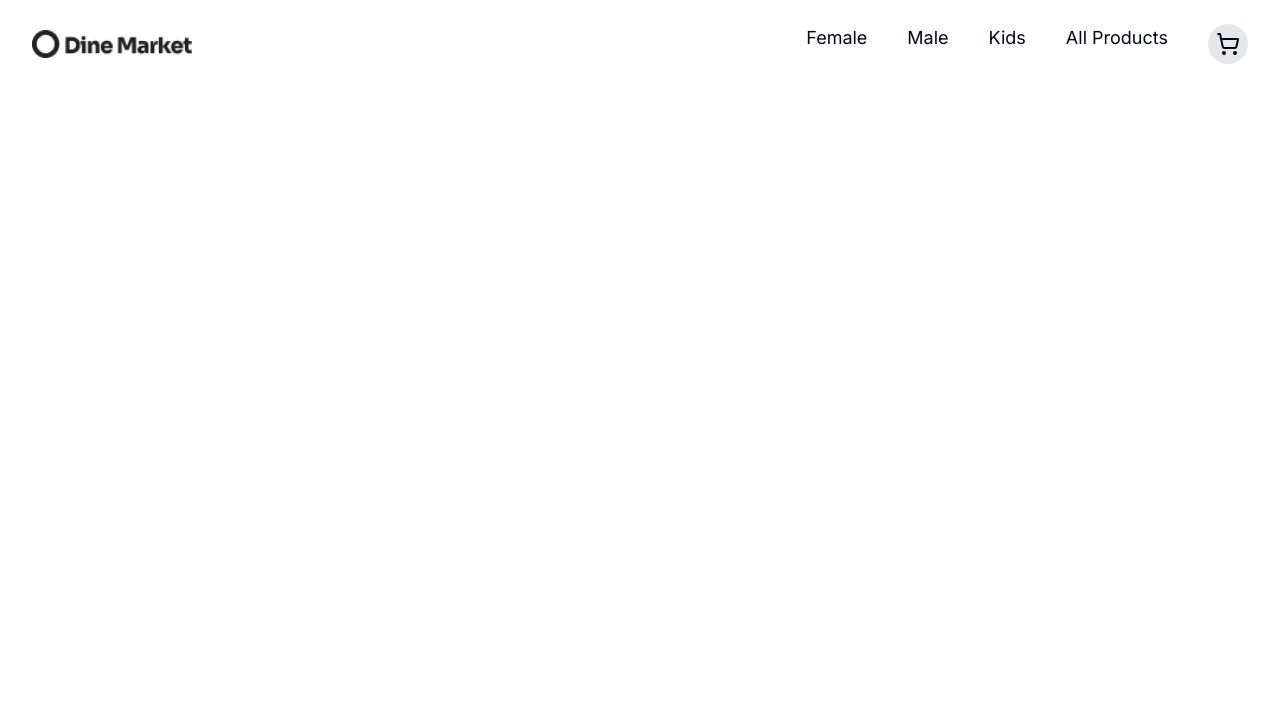
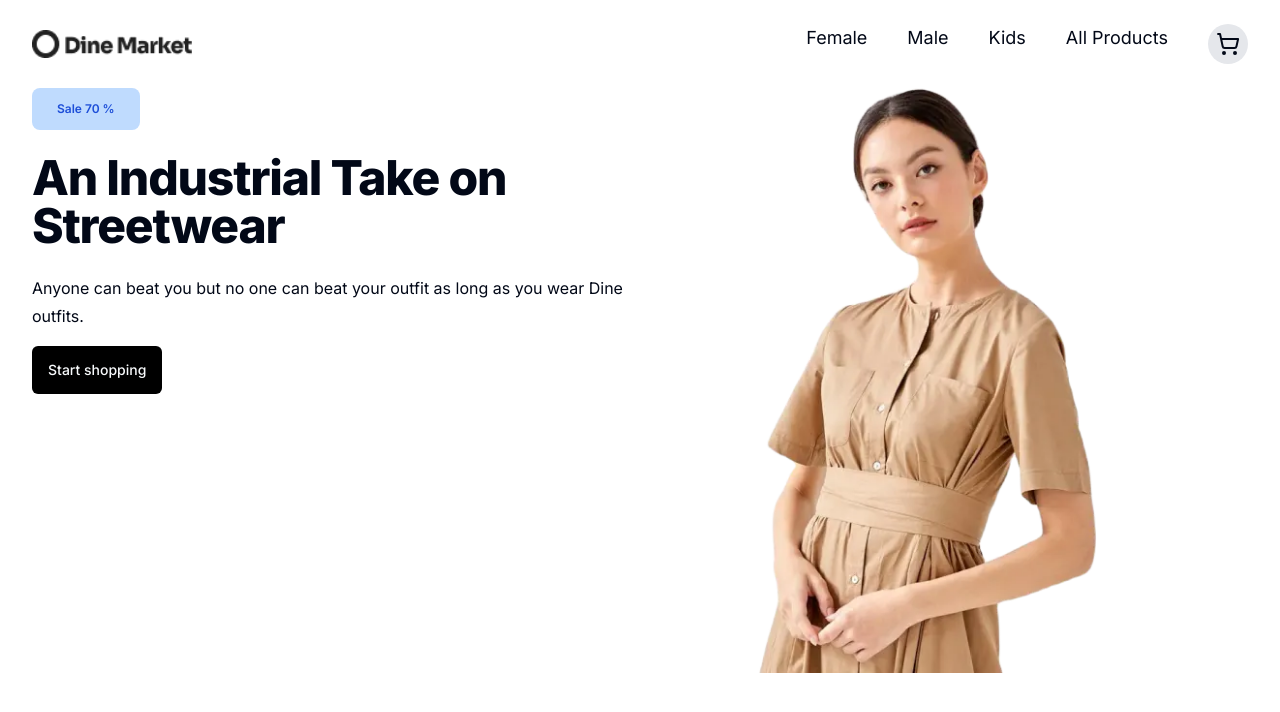
Before and after one commit to dawoodrizwan-05/Hackathone-one-dine-Market, a Next.js app: page / in a window 1280 px wide. Shown: the top 712 px of the page. Built offline with nearby package versions, Linux system fonts and the light colour scheme.

Commit message:
hero section

```diff
--- a/package.json
+++ b/package.json
@@ -9,6 +9,7 @@
     "lint": "next lint"
   },
   "dependencies": {
+    "@radix-ui/react-slot": "^1.0.2",
     "@types/node": "20.4.1",
     "@types/react": "18.2.14",
     "@types/react-dom": "18.2.6",
--- a/src/app/layout.tsx
+++ b/src/app/layout.tsx
@@ -20,7 +20,8 @@
       <body className={inter.className}>
         <Header />
         {/*Header*/}
-        {children}
+        <main className='px-8'> {children}</main>
+
         </body>
     </html>
   )
--- a/src/app/page.tsx
+++ b/src/app/page.tsx
@@ -1,10 +1,10 @@
 import React from 'react'
-
+import Hero from '@/views/Hero'
 
 export default function page() {
   return (
    <div>
-
+    <Hero/>
    </div>
   )
 }
--- /dev/null
+++ b/src/components/ui/badge.tsx
@@ -0,0 +1,36 @@
+import * as React from "react"
+import { cva, type VariantProps } from "class-variance-authority"
+
+import { cn } from "@/lib/utils"
+
+const badgeVariants = cva(
+  "inline-flex items-center rounded-full border px-2.5 py-0.5 text-xs font-semibold transition-colors focus:outline-none focus:ring-2 focus:ring-ring focus:ring-offset-2",
+  {
+    variants: {
+      variant: {
+        default:
+          "border-transparent bg-primary text-primary-foreground ",
+        secondary:
+          "border-transparent bg-secondary text-secondary-foreground ",
+        destructive:
+          "border-transparent bg-destructive text-destructive-foreground ",
+        outline: "text-foreground",
+      },
+    },
+    defaultVariants: {
+      variant: "default",
+    },
+  }
+)
+
+export interface BadgeProps
+  extends React.HTMLAttributes<HTMLDivElement>,
+    VariantProps<typeof badgeVariants> {}
+
+function Badge({ className, variant, ...props }: BadgeProps) {
+  return (
+    <div className={cn(badgeVariants({ variant }), className)} {...props} />
+  )
+}
+
+export { Badge, badgeVariants }
--- /dev/null
+++ b/src/components/ui/button.tsx
@@ -0,0 +1,56 @@
+import * as React from "react"
+import { Slot } from "@radix-ui/react-slot"
+import { cva, type VariantProps } from "class-variance-authority"
+
+import { cn } from "@/lib/utils"
+
+const buttonVariants = cva(
+  "inline-flex items-center justify-center rounded-md text-sm font-medium ring-offset-background transition-colors focus-visible:outline-none focus-visible:ring-2 focus-visible:ring-ring focus-visible:ring-offset-2 disabled:pointer-events-none disabled:opacity-50",
+  {
+    variants: {
+      variant: {
+        default: "bg-primary text-primary-foreground hover:bg-primary/90",
+        destructive:
+          "bg-destructive text-destructive-foreground hover:bg-destructive/90",
+        outline:
+          "border border-input bg-background hover:bg-accent hover:text-accent-foreground",
+        secondary:
+          "bg-secondary text-secondary-foreground hover:bg-secondary/80",
+        ghost: "hover:bg-accent hover:text-accent-foreground",
+        link: "text-primary underline-offset-4 hover:underline",
+      },
+      size: {
+        default: "h-10 px-4 py-2",
+        sm: "h-9 rounded-md px-3",
+        lg: "h-11 rounded-md px-8",
+        icon: "h-10 w-10",
+      },
+    },
+    defaultVariants: {
+      variant: "default",
+      size: "default",
+    },
+  }
+)
+
+export interface ButtonProps
+  extends React.ButtonHTMLAttributes<HTMLButtonElement>,
+    VariantProps<typeof buttonVariants> {
+  asChild?: boolean
+}
+
+const Button = React.forwardRef<HTMLButtonElement, ButtonProps>(
+  ({ className, variant, size, asChild = false, ...props }, ref) => {
+    const Comp = asChild ? Slot : "button"
+    return (
+      <Comp
+        className={cn(buttonVariants({ variant, size, className }))}
+        ref={ref}
+        {...props}
+      />
+    )
+  }
+)
+Button.displayName = "Button"
+
+export { Button, buttonVariants }
--- a/src/views/Hero.tsx
+++ b/src/views/Hero.tsx
@@ -1,9 +1,29 @@
 import React from 'react'
+import Image from "next/image"
+import { Badge } from '@/components/ui/badge'
+import { Button } from "@/components/ui/button"
+import heroImage from "/public/hero-Img.webp"
 
 function Hero() {
   return (
-    <section>
-        Hero
+    <section className='flex' py-6>
+       {/*left*/}
+         <div className='flex-1'>
+         <Badge className='py-3 px-6 rounded-lg bg-blue-200 text-blue-700 '>Sale 70 %</Badge>
+         <h1 className="scroll-m-20 text-4xl font-extrabold tracking-tight lg:text-5xl mt-6">
+         An Industrial Take on Streetwear
+      </h1>
+
+      <p className="leading-7 [&:not(:first-child)]:mt-6">
+         Anyone can beat you but no one can beat your outfit as long as you wear Dine outfits.
+      </p>
+      <Button className='bg-black h-12 mt-4'>Start shopping</Button>
+         </div>
+
+       {/*right*/}
+         <div className='flex-1'>
+            <Image src={heroImage} alt="hero" />
+         </div>
     </section>
   )
 }
```
Also changed, not shown: public/hero-img.webp (added), 1 other file (tests, documents, lock files or other folders).
